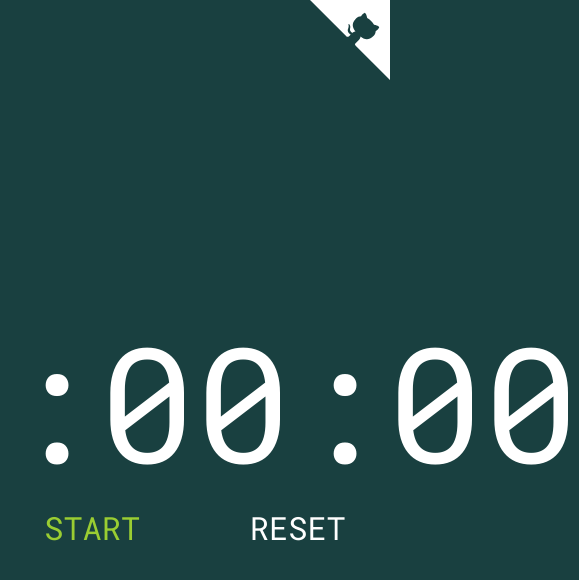
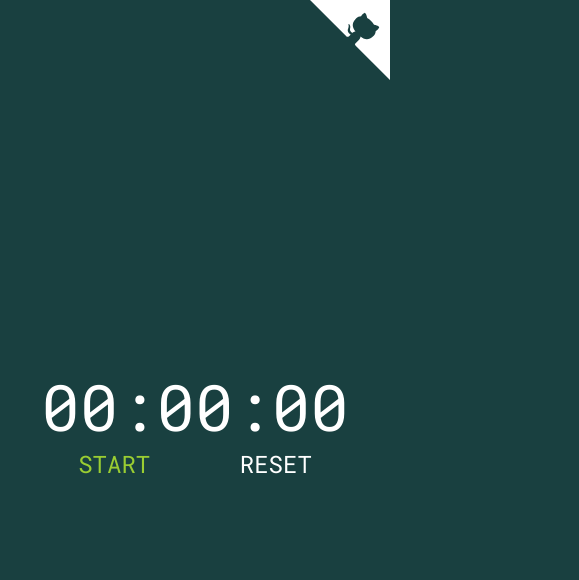
Before and after one commit to alitursucular/simple-jquery-stopwatch-demo, a plain HTML site: page index.html in a window 390 px wide. Shown: the whole page, 579 px wide, since content can reach past the window. Drawn offline with nearby package versions, Linux system fonts and the light colour scheme.

Commit message:
Update style.css

```diff
--- a/style.css
+++ b/style.css
@@ -40,6 +40,17 @@ body {
   color: white;
 }
 
+@media only screen and (max-width: 600px) {
+  #stopwatch {
+    font-size: 4em;
+  }
+
+  #App-body a {
+    font-size: 1.5em;
+    margin: 10px 40px 0 40px;
+  }
+}
+
 .github-corner:hover .octo-arm {
   animation: octocat-wave 560ms ease-in-out;
 }
```
